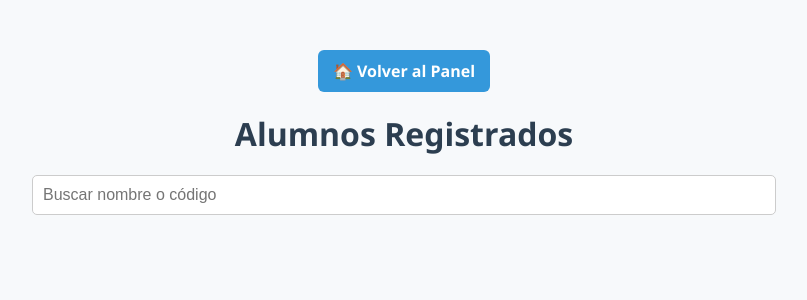
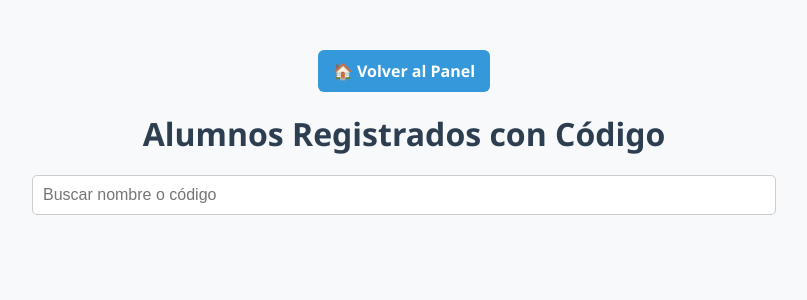
Before and after one commit to AriusJerek/Biblioteca-Web, a Flask app: page /alumnos in a window 1280 px wide. Shown: the top 300 px of the page, without its empty margins (236-1043 px from the left). Run offline with Flask 3, Linux system fonts and the light colour scheme; data that the repository does not hold is empty.

Commit message:
Actualizar título en la página de alumnos para incluir "con Código"

```diff
--- a/templates/alumnos.html
+++ b/templates/alumnos.html
@@ -8,7 +8,7 @@
 </head>
 <body>
 <a href="/panel" class="btn-volver">🏠 Volver al Panel</a>
-  <h1>Alumnos Registrados</h1>
+  <h1>Alumnos Registrados con Código</h1>
 
   <input type="text" id="buscador-alumnos" placeholder="Buscar nombre o código">
   <div id="alumnos"></div>
--- a/templates/login.html
+++ b/templates/login.html
@@ -2,6 +2,7 @@
 <html lang="es">
 <head>
   <meta charset="UTF-8">
+  <link rel="icon" href="../static/img/favicon.png" type="image/png">
   <title>Iniciar Sesión</title>
   <link rel="stylesheet" href="{{ url_for('static', filename='css/estilos.css') }}">
 </head>
```
